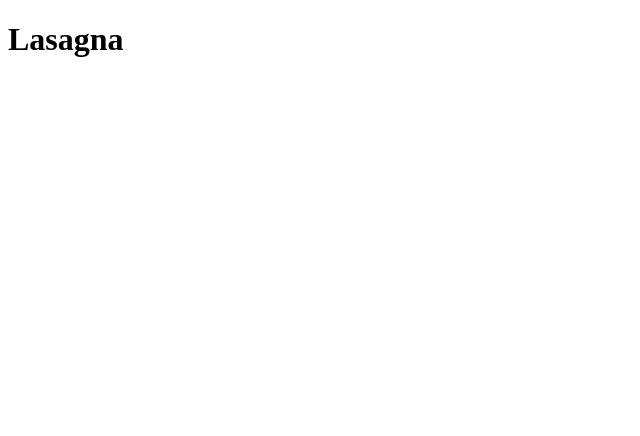
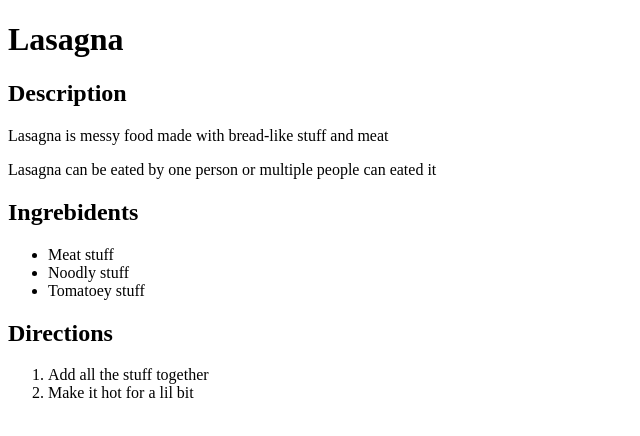
Before and after one commit to steluck/odin-recipes, a plain HTML site: page recipes/lasagna.html in a window 1280 px wide. Shown: the whole page, without its empty margins (0-640 px from the left). Drawn offline with Linux system fonts and the light colour scheme.

Commit message:
Added lasagna page and updated index.html

```diff
--- a/recipes/lasagna.html
+++ b/recipes/lasagna.html
@@ -8,5 +8,19 @@
 </head>
 <body>
     <h1>Lasagna</h1>
+    <h2>Description</h2>
+    <p>Lasagna is messy food made with bread-like stuff and meat</p>
+    <p>Lasagna can be eated by one person or multiple people can eated it</p>
+    <h2>Ingrebidents</h2>
+    <ul>
+        <li>Meat stuff</li>
+        <li>Noodly stuff</li>
+        <li>Tomatoey stuff</li>
+    </ul>
+    <h2>Directions</h2>
+    <ol>
+        <li>Add all the stuff together</li>
+        <li>Make it hot for a lil bit</li>
+    </ol>
 </body>
 </html>
```
Also changed, not shown: index.html (+6 -1 lines).
